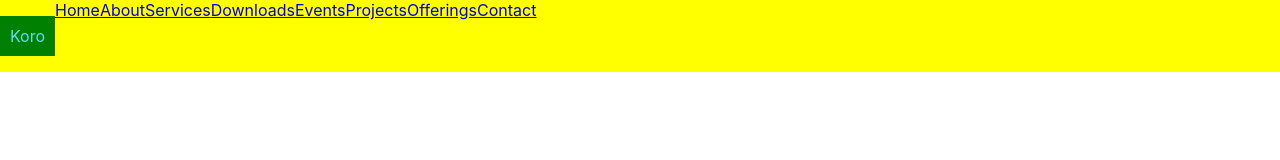
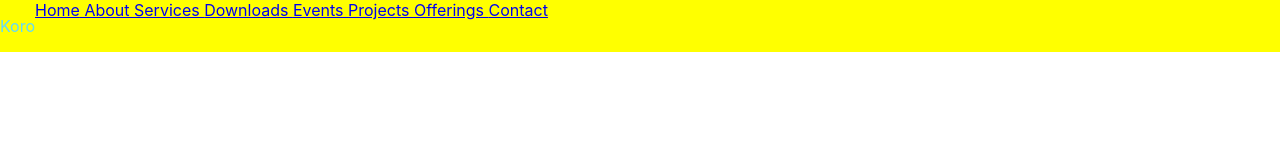
Before and after one commit to KipletingEdwin/ACK-St-James-Koromosho, a React app: page / in a window 1280 px wide. Built offline with nearby package versions, Linux system fonts and the light colour scheme.

Commit message:
separate navlinks from the logo div

```diff
--- a/src/App.css
+++ b/src/App.css
@@ -43,14 +43,5 @@
 
 .navbar{
   background-color: yellow;
+  display: flex;
 }
-
-.logo{
-  display: flex;
-
-}
-
-.logo p{
-  background-color: green;
-  padding: 10px;
-}
--- a/src/components/NavBar.js
+++ b/src/components/NavBar.js
@@ -6,15 +6,18 @@ function NavBar() {
     <div className="navbar">
     <div className="logo">
     <p> Koro</p>
-    <NavLink to = "/home"> Home</NavLink>
-    <NavLink to = "/about"> About </NavLink>
-    <NavLink to = "/services"> Services </NavLink>
-    <NavLink to = "/downloads"> Downloads </NavLink>
-    <NavLink to = "/events">Events </NavLink>
-    <NavLink to = "/projects"> Projects </NavLink>
-    <NavLink to = "/offerings"> Offerings </NavLink>
-    <NavLink to = "/contact"> Contact </NavLink>
-</div>
+    </div>
+    <div className="nav-links">
+    <NavLink  className= "navbar-links " to = "/home"> Home</NavLink>
+    <NavLink className= "navbar-links " to = "/about"> About </NavLink>
+    <NavLink className= "navbar-links " to = "/services"> Services </NavLink>
+    <NavLink className= "navbar-links " to = "/downloads"> Downloads </NavLink>
+    <NavLink className= "navbar-links " to = "/events">Events </NavLink>
+    <NavLink className= "navbar-links " to = "/projects"> Projects </NavLink>
+    <NavLink className= "navbar-links " to = "/offerings"> Offerings </NavLink>
+    <NavLink className= "navbar-links " to = "/contact"> Contact </NavLink>
+    </div>
+
     </div>
 
   );
```
